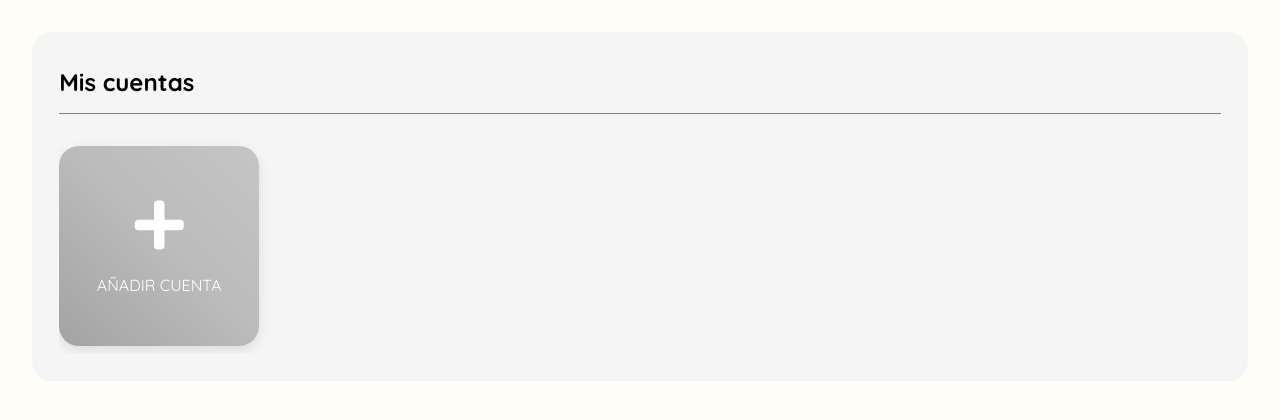
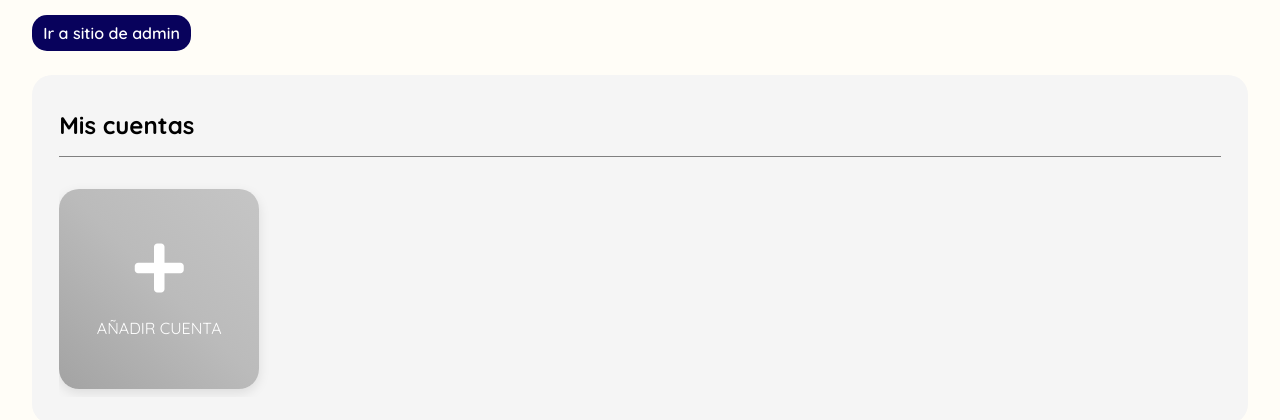
Before and after one commit to carolinamcc15/MyMoney, a Django app: template mymoneyapp/templates/general.html in a window 1280 px wide. Shown: the part 85-505 px from the top of the page. Run offline with Django 3.2, Linux system fonts and the light colour scheme; the template is opened without the code that fills it, so the values that code supplies are empty; the visitor is signed in with stand-in values (Sample User, id 1); some libraries are stand-ins or nearby versions.

Commit message:
Add: Button to visit admin site

```diff
--- a/mymoneyapp/static/css/general.css
+++ b/mymoneyapp/static/css/general.css
@@ -40,6 +40,27 @@ a {
 
 a:visited {
     color: #000;
+}
+
+a.admin {
+    border: none;
+    border-radius: 15px;
+
+    padding: 0.5rem 0.7rem;
+    margin-left: 2rem;
+
+    font-size: 1rem;
+    color: #fff;
+    font-weight: 600;
+
+    background-color: var(--secondary);
+}
+
+a.admin:hover {
+    cursor: pointer;
+
+    background-color: rgb(72, 65, 167);
+    color: #fff;
 }
 
 div#accounts-scroll {
--- a/mymoneyapp/templates/general.html
+++ b/mymoneyapp/templates/general.html
@@ -10,6 +10,12 @@
 {% endblock %}
 
 {% block body %}
+
+{% if user.is_staff %}
+<div style="height: 23px;"></div>
+<a class="admin" href="{% url 'admin:index' %}">Ir a sitio de admin</a>
+{% endif %}
+
 <main>
     <section id="accounts">
         <h2>Mis cuentas</h2>
```
